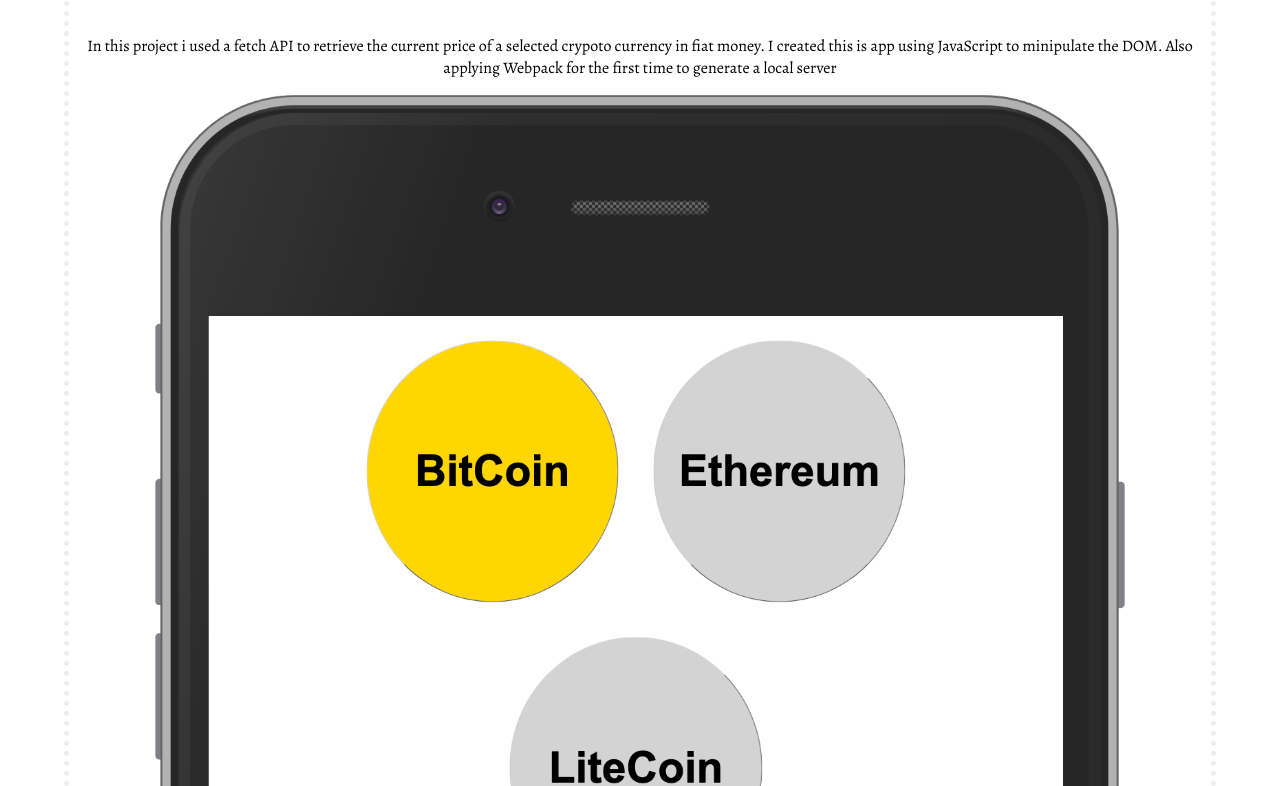
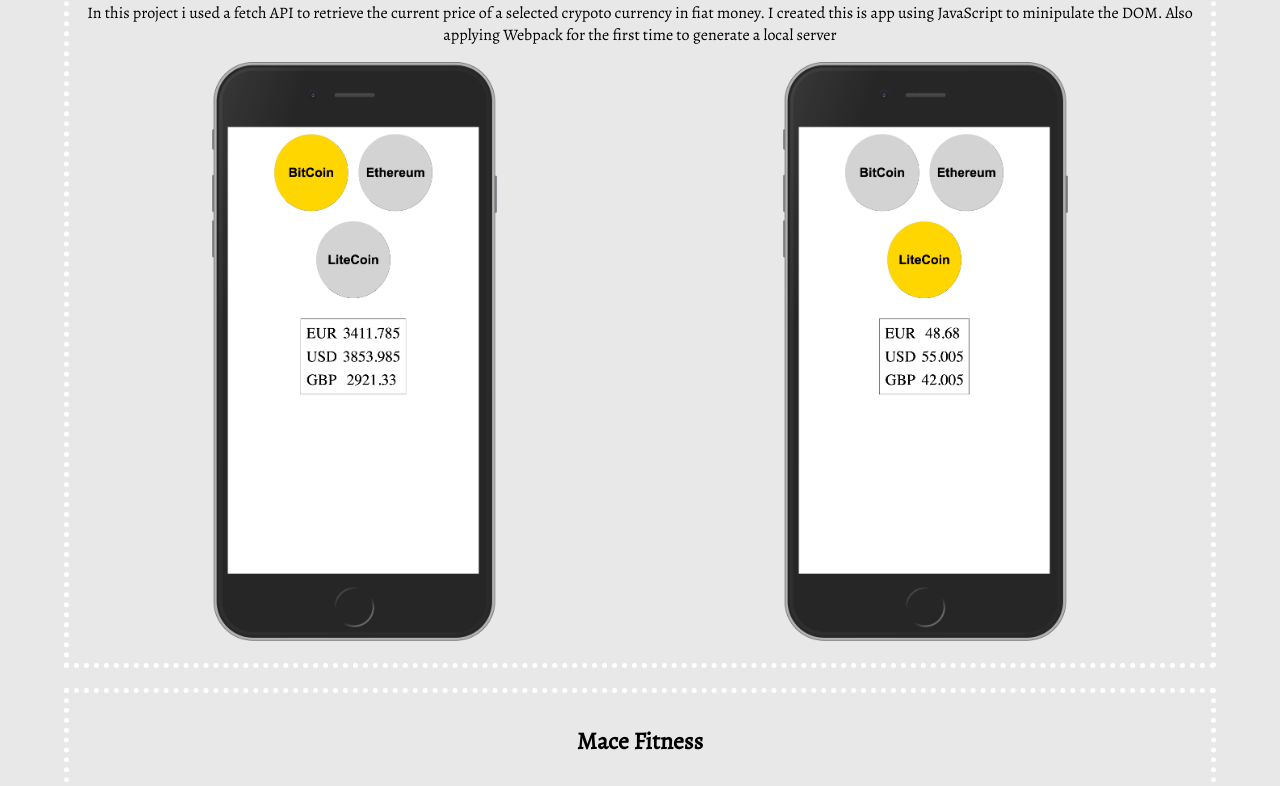
Before and after one commit to mace-akkari/portfolioNew, a website: page index.html in a window 1280 px wide. Shown: the part 500-1286 px from the top of the page. Drawn offline with nearby package versions, Linux system fonts and the light colour scheme.

Commit message:
made responsive

```diff
--- a/css/style.css
+++ b/css/style.css
@@ -2,7 +2,8 @@
   color: black;
   margin: 0;
   font-family: 'Alegreya' , sans-serif;
-  text-align: center; }
+  text-align: center;
+  background-color: #E8E8E8; }
   body .content {
     width: 90%;
     margin-left: auto;
@@ -37,9 +38,9 @@
   grid-gap: 20px; }
 
 .project {
-  border: 5px dotted #eee; }
+  border: 5px dotted #FFFFFF; }
   .project h4 {
-    font-size: 2em; }
+    font-size: 1.5em; }
   .project p {
     margin-left: 7px;
     margin-right: 7px; }
@@ -47,6 +48,9 @@
 .projects_img {
   display: grid;
   text-align: center; }
+  @media only screen and (min-width: 434px) {
+    .projects_img {
+      grid-template-columns: repeat(2, 1fr); } }
 
 .projects_pic {
   max-width: 40%;
@@ -55,6 +59,12 @@
 
 .mobile_view {
   max-width: 85%; }
+  @media only screen and (min-width: 1025px) {
+    .mobile_view {
+      max-width: 70%; } }
+  @media only screen and (min-width: 1025px) {
+    .mobile_view {
+      max-width: 50%; } }
 
 .web_view {
   max-width: 90%;
@@ -64,6 +74,14 @@
   display: grid;
   grid-template-columns: repeat(2, 1fr);
   grid-gap: 10px; }
+  @media only screen and (min-width: 434px) {
+    .skills_container {
+      grid-template-columns: repeat(2, 1fr);
+      grid-gap: 12px; } }
+  @media only screen and (min-width: 1025px) {
+    .skills_container {
+      grid-template-columns: repeat(3, 1fr);
+      grid-gap: 12px; } }
 
 .skills_item, .projects_pic {
   text-align: center; }
```
Also changed, not shown: 1 other file.
